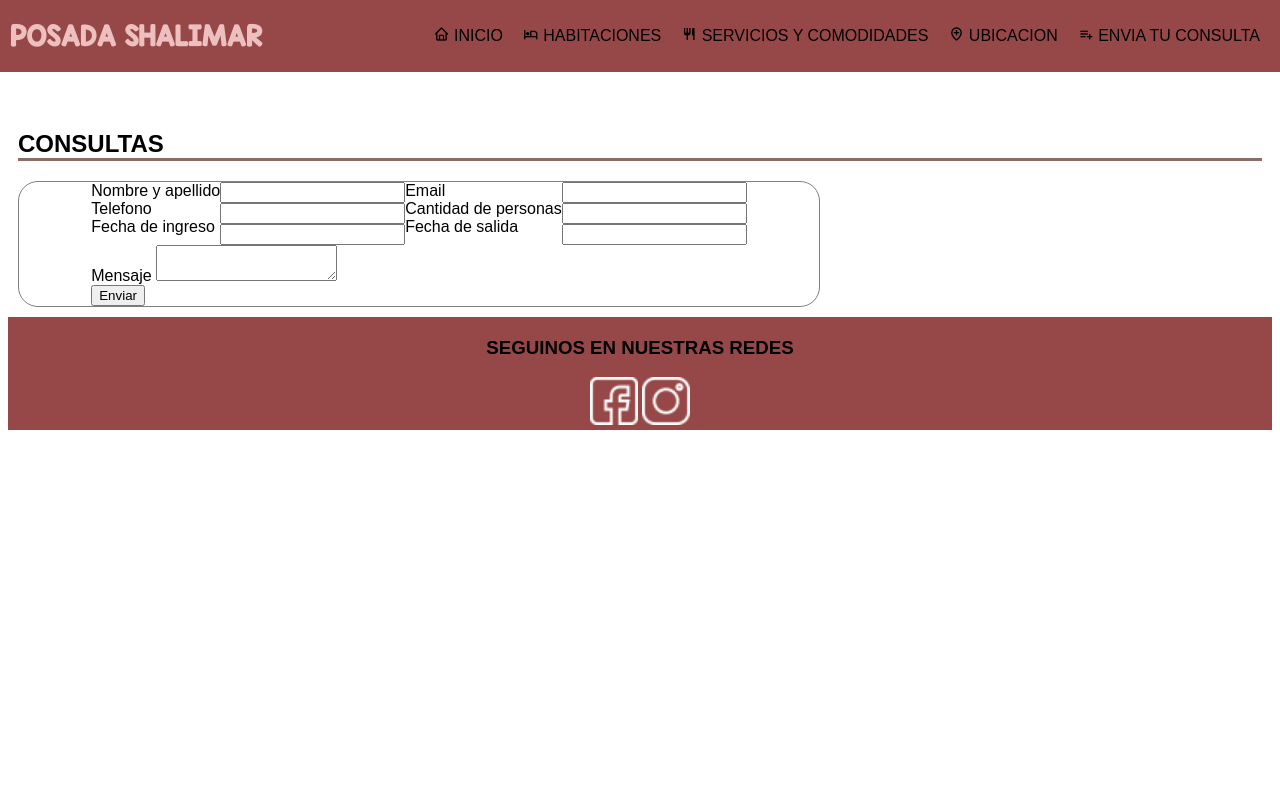
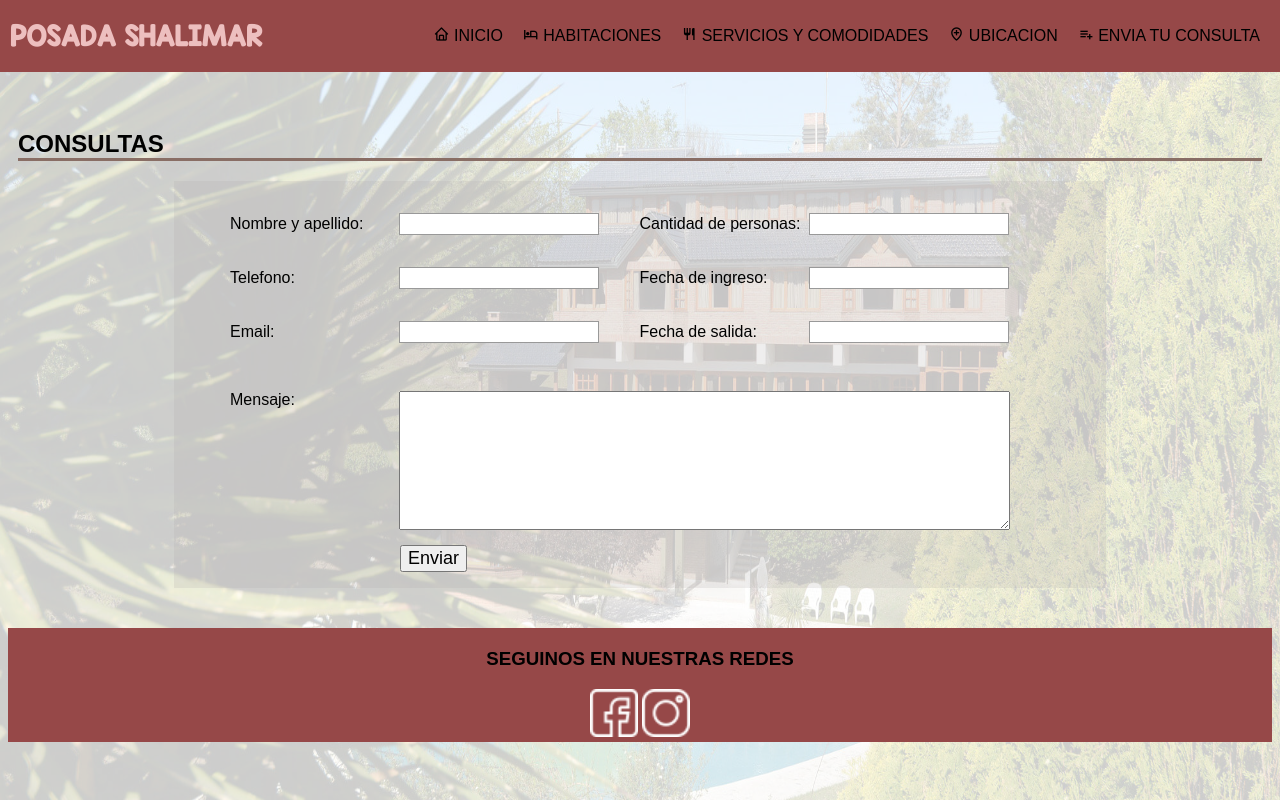
Before and after one commit to matipinto88/paginaPosada, a plain HTML site: page pages/consulta.html in a window 1280 px wide. Drawn offline with nearby package versions, Linux system fonts and the light colour scheme.

Commit message:
Pagina consultas modificada

```diff
--- a/css/style.css
+++ b/css/style.css
@@ -106,16 +106,67 @@
 .pie__pagina h3{
     text-align: center;
 }
-.form_container{
+.form_container {
+
+    background-color:rgba(174, 171, 171, 0.2);
+    margin: 0 auto;
+    width: 900px;
+    padding: 1em;
+    font: 1em sans-serif;
+    margin-bottom: 30px;
+  }
+
+  .form__control {
     display: flex;
-    justify-content: center;
-    align-items: center;
-    width: 800px;
-    border-radius: 20px;
-    border-color: gray;
-    border-width: 1px;
-    border-style:groove
-}
-.columna{
-    display: flex;
-}
+  }
+
+  .form_container li {
+    list-style: none;
+    padding: 0;
+    margin: 0;
+  }
+
+  .form_container li + li, .mensaje{
+    margin-top: 2em;
+  }
+
+  .form__control label {
+    display: inline-block;
+    width: 165px;
+    text-align: left;
+  }
+
+  .mensaje label {
+    display: inline-block;
+    width: 165px;
+  }
+
+  .mensaje textarea {
+    width: 605px;
+  }
+
+  .mensaje {
+    padding-inline-start: 40px;
+  }
+
+  .form_container input {
+    font: 1em sans-serif;
+    width: 200px;
+    box-sizing: border-box;
+    border: 1px solid #999;
+  }
+
+  input:focus, textarea:focus {
+    border-color: #000;
+  }
+
+  textarea {
+    vertical-align: top;
+    height: 10em;
+  }
+
+  .button button{
+    margin-left: 210px;
+    margin-top: 15px;
+    font: 18px sans-serif;
+  }
--- a/pages/consulta.html
+++ b/pages/consulta.html
@@ -10,6 +10,7 @@
 </head>
 
 <body>
+    <img class = "imagen_fondo" src="../img/posada_fondo.jpg" alt="imagen_fondo"></a>
     <!-- Barra de navegacion -->
     <nav class="navegador">
         <div class="titulo">
@@ -49,46 +50,53 @@
         <h2>CONSULTAS</h2>
 
         <div class="form_container">
+            <form action="">
+              <div class="form__control">
+                <div>
+                  <ul>
+                    <li>
+                      <label for="name">Nombre y apellido:</label>
+                      <input type="text" placeholder="" />
+                    </li>
+                    <li>
+                      <label for="name">Telefono:</label>
+                      <input type="text" placeholder="" />
+                    </li>
+                    <li>
+                      <label for="mail">Email:</label>
+                      <input type="text" placeholder="" />
+                    </li>
 
-            <form action="">
-                <div class="columna">
-                    <div class="columna">
-                        <div class="form__control">
-                            <label for="">Nombre y apellido</label><br>
-                            <label for="">Telefono</label><br>
-                            <label for="">Fecha de ingreso</label><br>
-                        </div>
-
-                        <div class="form__control">
-                            <input type="text" placeholder="" /><br>
-                            <input type="text" placeholder="" /><br>
-                            <input type="text" placeholder="" /><br>
-                        </div>
-                    </div>
-                    <div class="columna">
-                        <div class="form__control">
-                            <label for="">Email</label><br>
-                            <label for="">Cantidad de personas</label><br>
-                            <label for="">Fecha de salida</label><br>
-                        </div>
-
-                        <div class="form__control">
-                            <input type="text" placeholder="" /><br>
-                            <input type="text" placeholder="" /><br>
-                            <input type="text" placeholder="" /><br>
-                        </div>
-                    </div>
+                  </ul>
                 </div>
-                <label for="">Mensaje</label>
-                <textarea name="comentarios" required></textarea>
-
-
-                <div class="form__control">
-                    <input class="boton boton-submit" type="submit" value="Enviar" />
+                <div>
+                  <ul>
+                    <li>
+                      <label for="name">Cantidad de personas:</label>
+                      <input type="text" placeholder="" />
+                    </li>
+                    <li>
+                      <label for="name">Fecha de ingreso:</label>
+                      <input type="text" placeholder="" />
+                    </li>
+                    <li>
+                      <label for="mail">Fecha de salida:</label>
+                      <input type="text" placeholder="" />
+                    </li>
+                  </ul>
                 </div>
+              </div>
+              <div class="mensaje">
+                  <label for="msg">Mensaje:</label>
+                  <textarea id="msg" name="user_message"></textarea>
+              </div>
+              <div class="">
+                <li class="button">
+                  <button type="submit">Enviar</button>
+                </li>
+            </div>
             </form>
-        </div>
-
+          </div>
 
     </header>
     <footer class="pie__pagina" id="fin">
```
Also changed, not shown: pages/ubicacion.html (+1 -0 lines).
